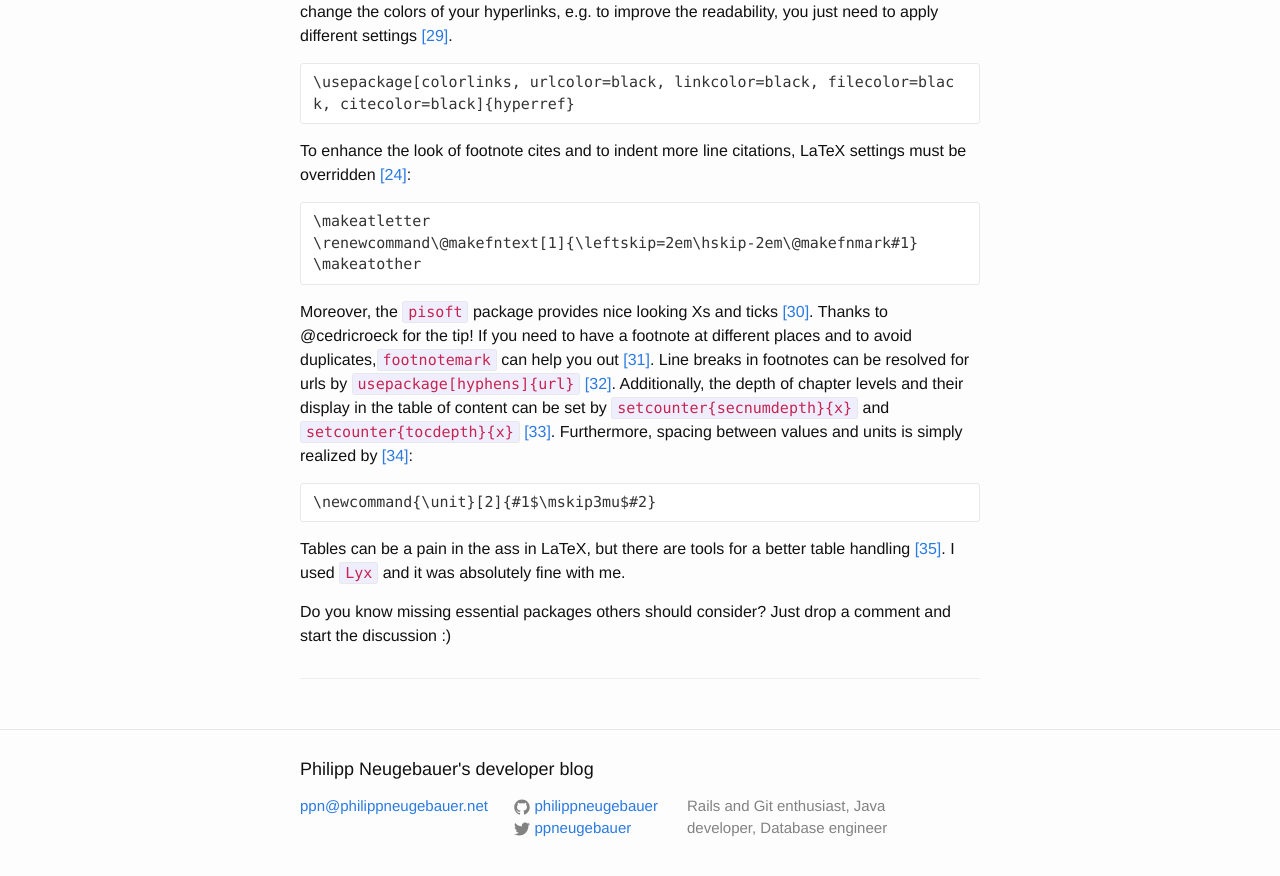
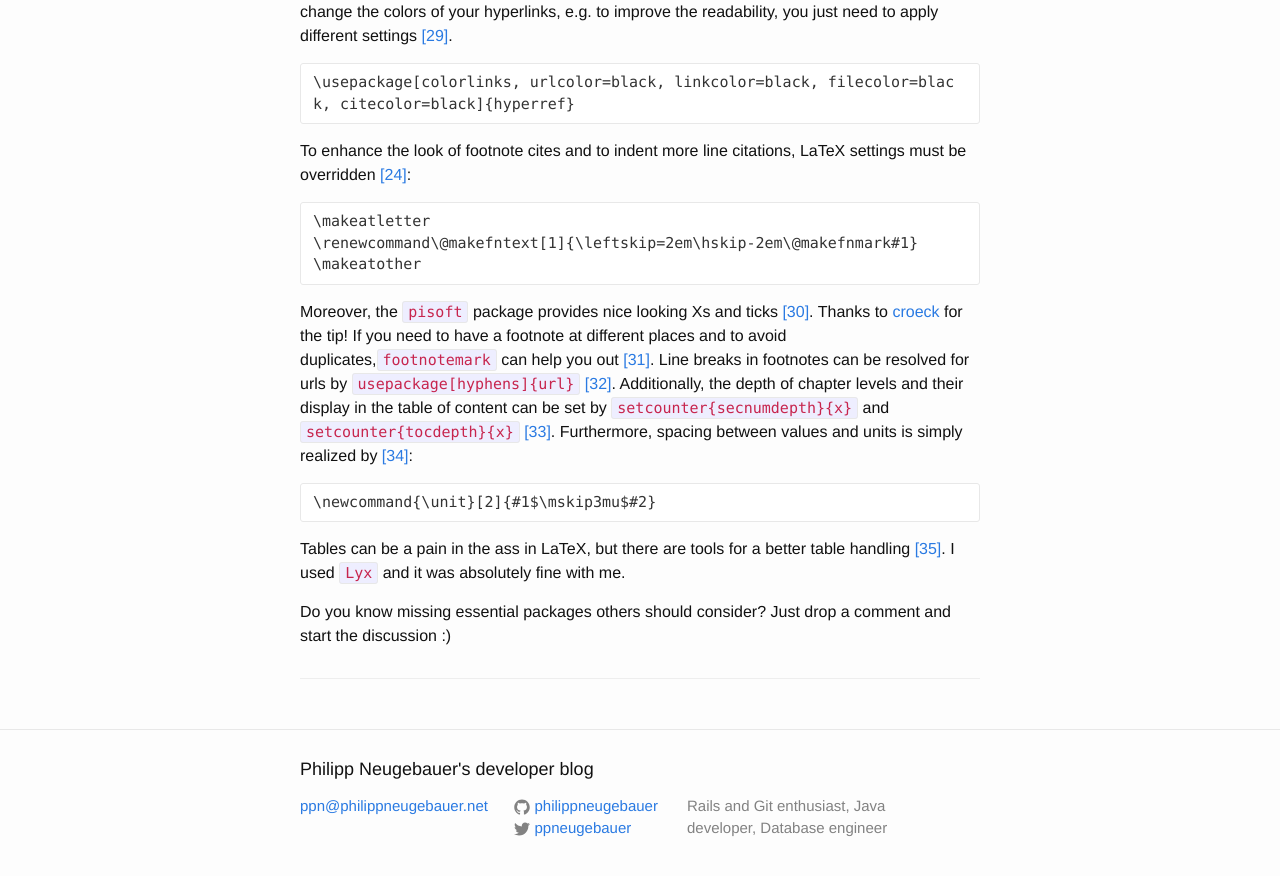
Before and after one commit to philippneugebauer/philippneugebauer.github.io, a Jekyll site: the page built from _posts/2015-12-09-useful-tools-for-writing-a-thesis.markdown, in a window 1280 px wide and 900 px high, scrolled down 5188 px. Shown: the top 876 px of the window. Built offline with Jekyll 4.4.1, drawn with Linux system fonts in a browser that asks for light colours.

Commit message:
right link to cedric's profil

```diff
--- a/_posts/2015-12-09-useful-tools-for-writing-a-thesis.markdown
+++ b/_posts/2015-12-09-useful-tools-for-writing-a-thesis.markdown
@@ -161,7 +161,7 @@ To enhance the look of footnote cites and to indent more line citations, LaTeX s
     \renewcommand\@makefntext[1]{\leftskip=2em\hskip-2em\@makefnmark#1}
     \makeatother
 
-Moreover, the `pisoft` package provides nice looking Xs and ticks [[30]](https://www.ctan.org/pkg/pifont?lang=en). Thanks to @cedricroeck for the tip!
+Moreover, the `pisoft` package provides nice looking Xs and ticks [[30]](https://www.ctan.org/pkg/pifont?lang=en). Thanks to [croeck](https://github.com/croeck) for the tip!
 If you need to have a footnote at different places and to avoid duplicates,`footnotemark` can help you out
 [[31]](http://tex.stackexchange.com/questions/35043/reference-different-places-to-the-same-footnote/35044#35044).
 Line breaks in footnotes can be resolved for urls by `usepackage[hyphens]{url}` [[32]](http://tex.stackexchange.com/questions/23394/url-linebreak-in-footnote).
```
